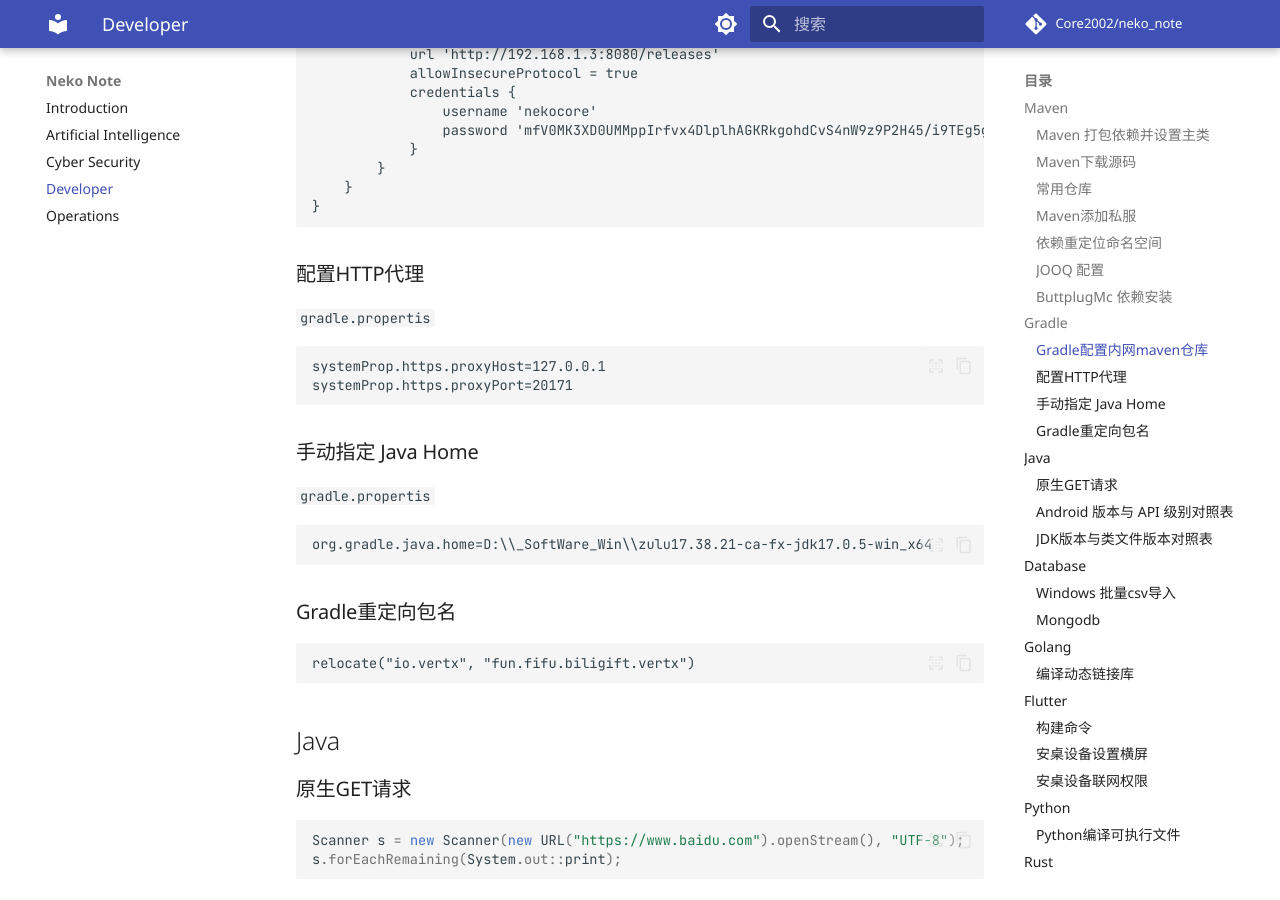
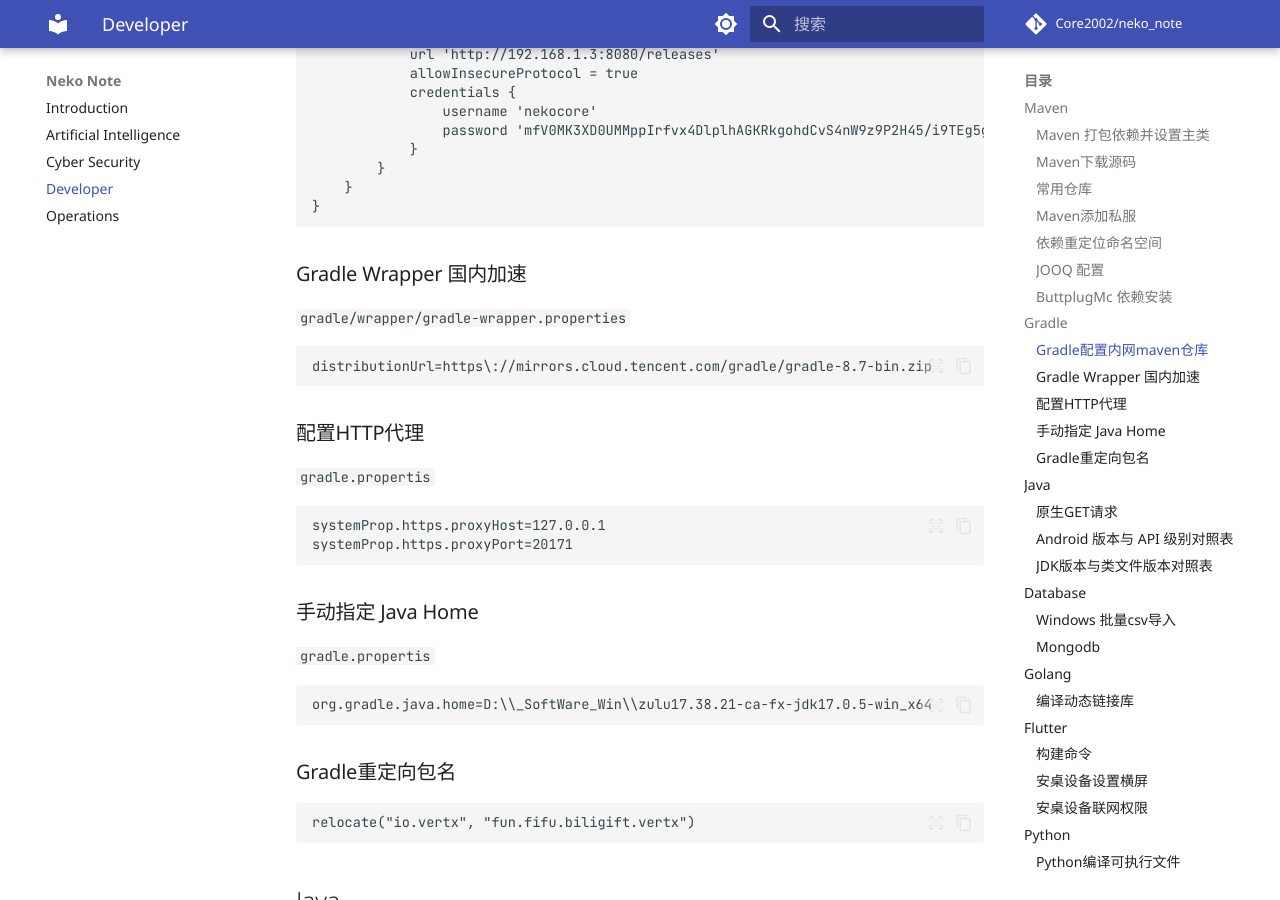
Before and after one commit to Core2002/neko_note, an MkDocs documentation site: the page built from docs/developer.md, in a window 1280 px wide and 900 px high, scrolled down 5127 px. Built offline with MkDocs 1.6.1 and Material for MkDocs 9.7.7, drawn with Linux system fonts in a browser that asks for light colours; comment, search, counter and statistics services are not loaded.

Commit message:
✨ Feat: Add Gradle Wrapper acceleration for China.
- Add Gradle Wrapper properties for faster downloads in China
- Include configuration in developer documentation

````diff
--- a/docs/developer.md
+++ b/docs/developer.md
@@ -268,6 +268,14 @@ publishing {
         }
     }
 }
+```
+
+### Gradle Wrapper 国内加速
+
+`gradle/wrapper/gradle-wrapper.properties`
+
+```conf
+distributionUrl=https\://mirrors.cloud.tencent.com/gradle/gradle-8.7-bin.zip
 ```
 
 ### 配置HTTP代理
````
